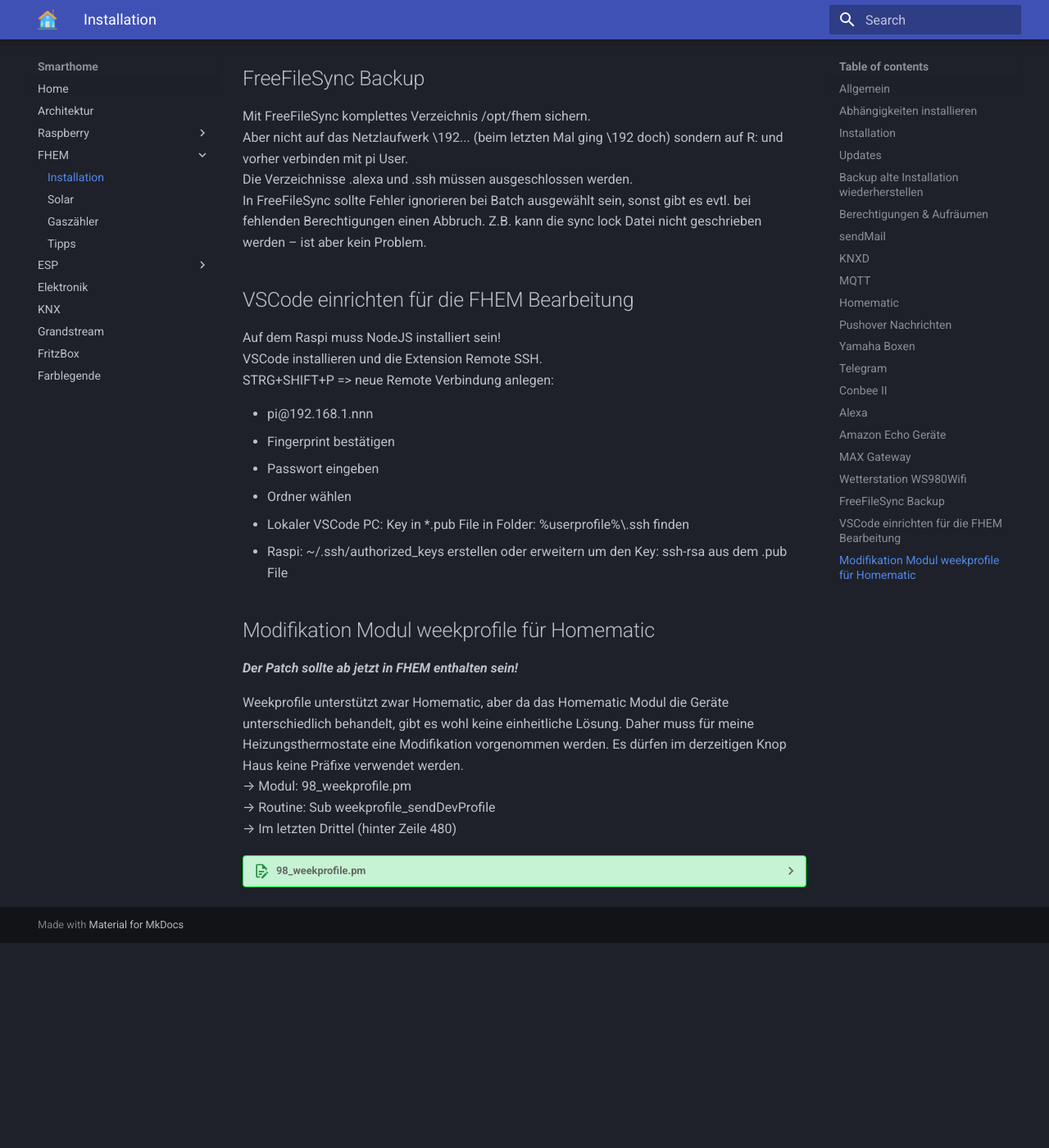
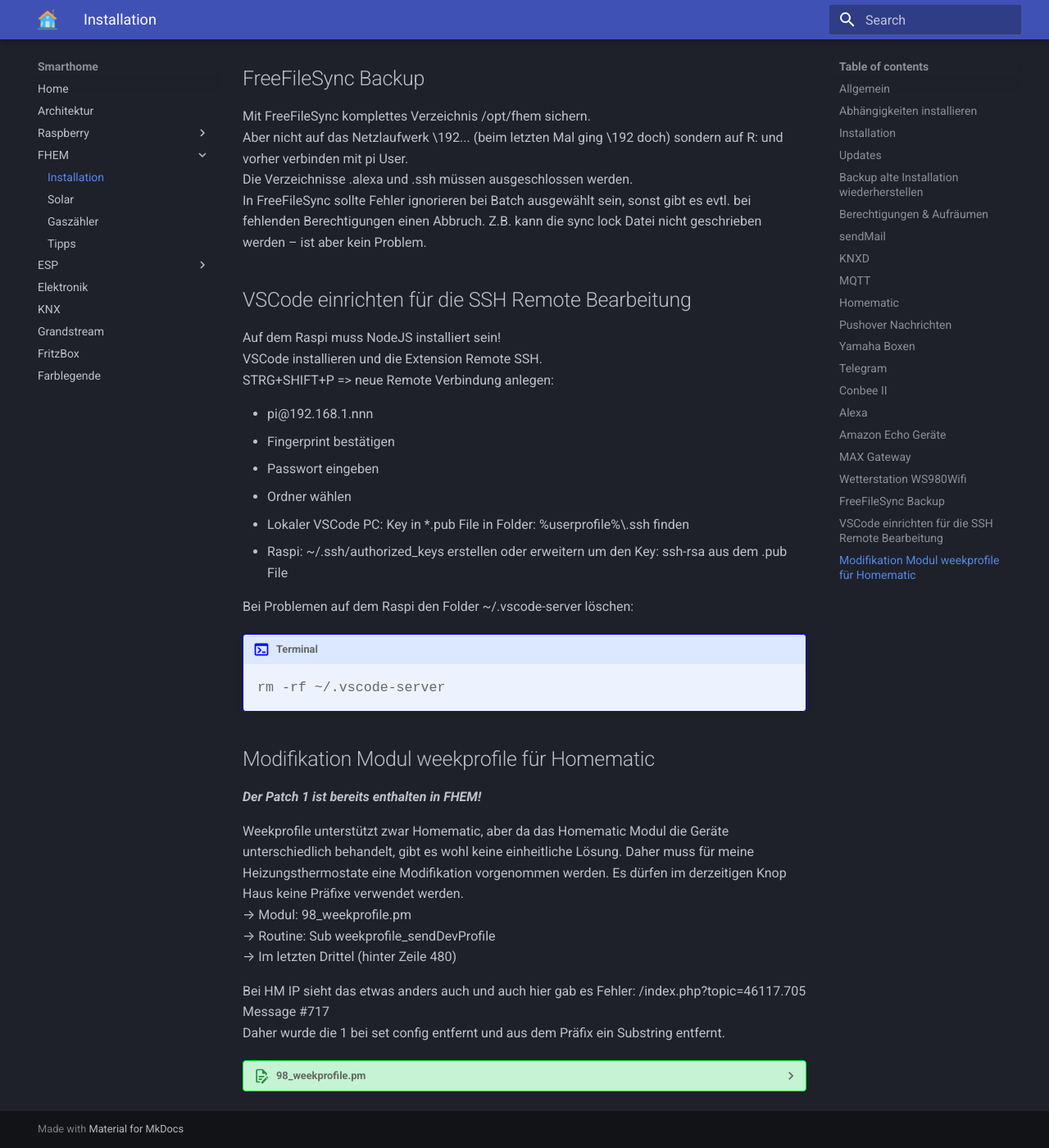
Before and after one commit to rogerknop/mkdocs_smarthome, an MkDocs documentation site: the page built from docs/install/fhem.md, in a window 1280 px wide and 1400 px high, scrolled down 11042 px. Shown: the whole window at 82% size. Built offline with MkDocs 1.6.1 and Material for MkDocs 9.7.7, drawn with Linux system fonts in a browser that asks for light colours; before the commit the page ends 12192 px from its top, so only the background shows below that.

Commit message:
json5 Einsatz

```diff
--- a/docs/install/fhem.md
+++ b/docs/install/fhem.md
@@ -434,7 +434,7 @@
 Die Verzeichnisse .alexa und .ssh müssen ausgeschlossen werden.
 In FreeFileSync sollte Fehler ignorieren bei Batch ausgewählt sein, sonst gibt es evtl. bei fehlenden Berechtigungen einen Abbruch. Z.B. kann die sync lock Datei nicht geschrieben werden – ist aber kein Problem.
 
-## VSCode einrichten für die FHEM Bearbeitung
+## VSCode einrichten für die SSH Remote Bearbeitung
 
 Auf dem Raspi muss NodeJS installiert sein!
 VSCode installieren und die Extension Remote SSH.
@@ -447,29 +447,49 @@
 * Lokaler VSCode PC: Key in *.pub File in Folder: %userprofile%\\.ssh finden
 * Raspi: ~/.ssh/authorized_keys erstellen oder erweitern um den Key: ssh-rsa <key> aus dem .pub File
 
+Bei Problemen auf dem Raspi den Folder ~/.vscode-server löschen:
+!!! terminal "Terminal"
+    <pre>
+    rm -rf ~/.vscode-server
+    </pre>
+
 ## Modifikation Modul weekprofile für Homematic
 
-***Der Patch sollte ab jetzt in FHEM enthalten sein!***
+***Der Patch 1 ist bereits enthalten in FHEM!***
 
 Weekprofile unterstützt zwar Homematic, aber da das Homematic Modul die Geräte unterschiedlich behandelt, gibt es wohl keine einheitliche Lösung. Daher muss für meine Heizungsthermostate eine Modifikation vorgenommen werden. Es dürfen im derzeitigen Knop Haus keine Präfixe verwendet werden.
 &rarr; Modul: 98_weekprofile.pm
 &rarr; Routine: Sub weekprofile_sendDevProfile
 &rarr; Im letzten Drittel (hinter Zeile 480)
 
+Bei HM IP sieht das etwas anders auch und auch hier gab es Fehler: /index.php?topic=46117.705 Message #717
+Daher wurde die 1 bei set config entfernt und aus dem Präfix ein Substring entfernt.
+
 ??? file "98_weekprofile.pm"
     <pre>
     ...
     } elsif ($type =~ /HMCCU.*/){
         $cmd .= "set $device config" if ($type eq "HMCCU_HM");
-        $cmd .= "set $device config 1" if ($type eq "HMCCU_IP");
+        #CHANGED: device oder 1 geht nicht
+        #$cmd .= "set $device config 1" if ($type eq "HMCCU_IP"); #Neuer Fehler
+        $cmd .= "set $device config" if ($type eq "HMCCU_IP");     #Neuer Fehler
         my $k=0;
         my $dayCnt = scalar(@dayToTransfer);
         my $prefix = weekprofile_get_prefix_HM($device,"ENDTIME_SUNDAY_1",$me);
-        <b># no prefix by set see topic,46117.msg1104569.html#msg1104569
-        $prefix = "" if ($type eq "HMCCU_HM");</b>
+        #CHANGED: Präfix ist R-P1_ aber das R- darf nicht mitgeschickt werden
+        #no prefix by set see topic, /index.php?topic=46117 #695
+        #$prefix = "" if ($type eq "HMCCU_HM");
+        <br>
+        if ($type eq "HMCCU_IP") {
+          $prefix =~ s/R-//; #Neuer Fehler
+        }
+        else {
+          $prefix = ""; # always no prefix by set #msg1113658
+        }
+        <br>
         if (!defined($prefix)) {
-        Log3 $me, 3, "$me(sendDevProfile): no prefix found";
-        $prefix = "";
+          Log3 $me, 3, "$me(sendDevProfile): no prefix found";
+          $prefix = "";
         }
     ...
     </pre>
--- a/package.json
+++ b/package.json
@@ -21,7 +21,8 @@
   },
   "homepage": "https://github.com/rogerknop/mkdocs_smarthome#readme",
   "dependencies": {
-    "config": "^3.2.3"
+    "config": "^3.2.3",
+    "json5": "^2.2.3"
   },
   "devDependencies": {
     "fs-extra": "^8.1.0",
```
Also changed, not shown: 4 other files.
